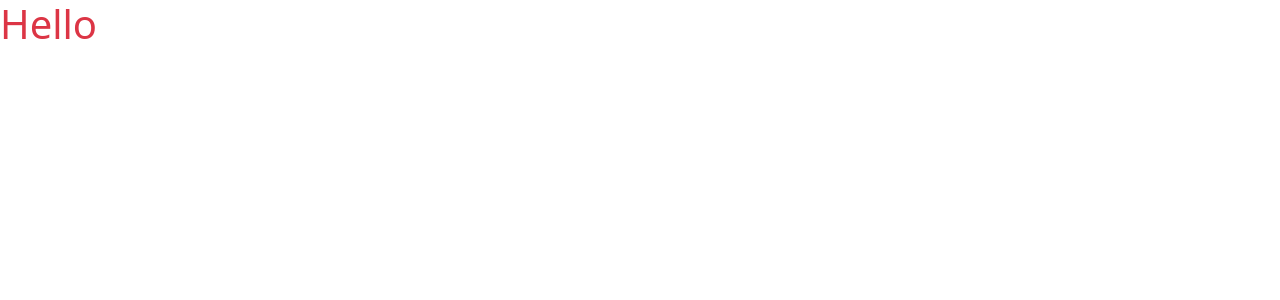
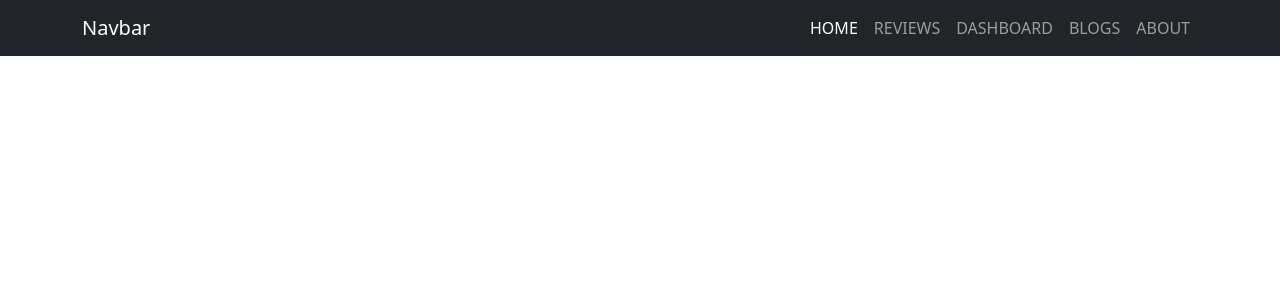
Before and after one commit to faisalchy64/product-analysis-website, a React (Create React App) app: page / in a window 1280 px wide. Shown: the top 300 px of the page. Built offline with nearby package versions, Linux system fonts and the light colour scheme.

Commit message:
make a header component

```diff
--- a/package.json
+++ b/package.json
@@ -10,6 +10,7 @@
         "react": "^18.0.0",
         "react-bootstrap": "^2.2.2",
         "react-dom": "^18.0.0",
+        "react-router-bootstrap": "^0.26.1",
         "react-router-dom": "^6.3.0",
         "react-scripts": "5.0.0",
         "web-vitals": "^2.1.4"
--- a/src/App.js
+++ b/src/App.js
@@ -1,5 +1,12 @@
+import Header from "./components/Header/Header";
+import "./App.css";
+
 function App() {
-    return <h1 className="text-danger">Hello</h1>;
+    return (
+        <div>
+            <Header />
+        </div>
+    );
 }
 
 export default App;
--- /dev/null
+++ b/src/components/Header/Header.js
@@ -0,0 +1,51 @@
+import { Container, Nav, Navbar } from "react-bootstrap";
+import { LinkContainer } from "react-router-bootstrap";
+
+function Header() {
+    return (
+        // <nav>
+        //     <Link className="pe-3" to="reviews">
+        //         REVIEWS
+        //     </Link>
+        //     <Link className="pe-3" to="dashboard">
+        //         DASHBOARD
+        //     </Link>
+        //     <Link className="pe-3" to="blogs">
+        //         BLOGS
+        //     </Link>
+        //     <Link className="pe-3" to="about">
+        //         ABOUT
+        //     </Link>
+        // </nav>
+
+        <Navbar bg="dark" variant="dark" expand="sm">
+            <Container>
+                <LinkContainer to="/">
+                    <Navbar.Brand>Navbar</Navbar.Brand>
+                </LinkContainer>
+                <Navbar.Toggle aria-controls="nav-menu"></Navbar.Toggle>
+                <Navbar.Collapse id="nav-menu">
+                    <Nav className="ms-auto">
+                        <LinkContainer to="/">
+                            <Nav.Link>HOME</Nav.Link>
+                        </LinkContainer>
+                        <LinkContainer to="/reviews">
+                            <Nav.Link>REVIEWS</Nav.Link>
+                        </LinkContainer>
+                        <LinkContainer to="/dashboard">
+                            <Nav.Link>DASHBOARD</Nav.Link>
+                        </LinkContainer>
+                        <LinkContainer to="/blogs">
+                            <Nav.Link>BLOGS</Nav.Link>
+                        </LinkContainer>
+                        <LinkContainer to="/about">
+                            <Nav.Link>ABOUT</Nav.Link>
+                        </LinkContainer>
+                    </Nav>
+                </Navbar.Collapse>
+            </Container>
+        </Navbar>
+    );
+}
+
+export default Header;
```
Also changed, not shown: 1 other file (tests, documents, lock files or other folders).
